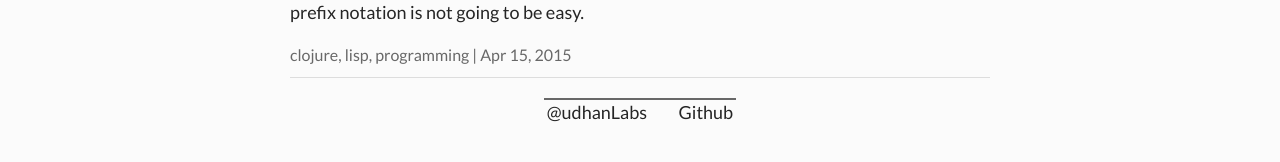
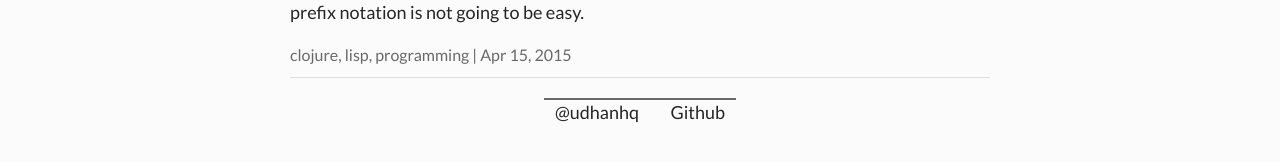
Before and after one commit to udhan/udhan, a Jekyll site: the page built from index.html, in a window 1280 px wide. Shown: the part 682-844 px from the top of the page. Built offline with Jekyll 4.4.1, drawn with Linux system fonts in a browser that asks for light colours.

Commit message:
Updated twitter handle

```diff
--- a/_layouts/default.html
+++ b/_layouts/default.html
@@ -22,7 +22,7 @@
     </div>
     <footer>
       <hr/>
-      <span><a href="https://twitter.com/udhanLabs" title="Udhan twitter handle">@udhanLabs</a></span>
+      <span><a href="https://twitter.com/udhanhq" title="Udhan twitter handle">@udhanhq</a></span>
       <span><a href="https://github.com/udhan" title="Udhan github account">Github</a></span>
     </footer>
   </body>
```
